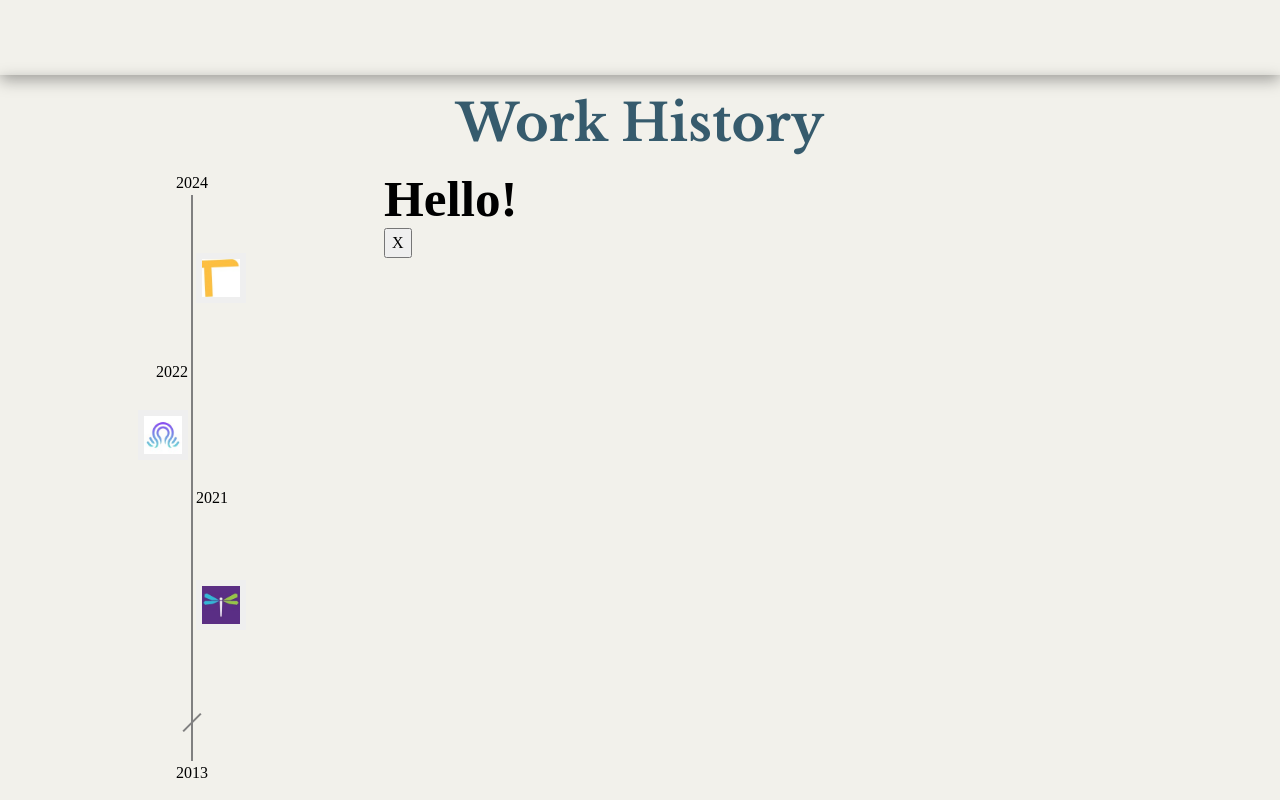
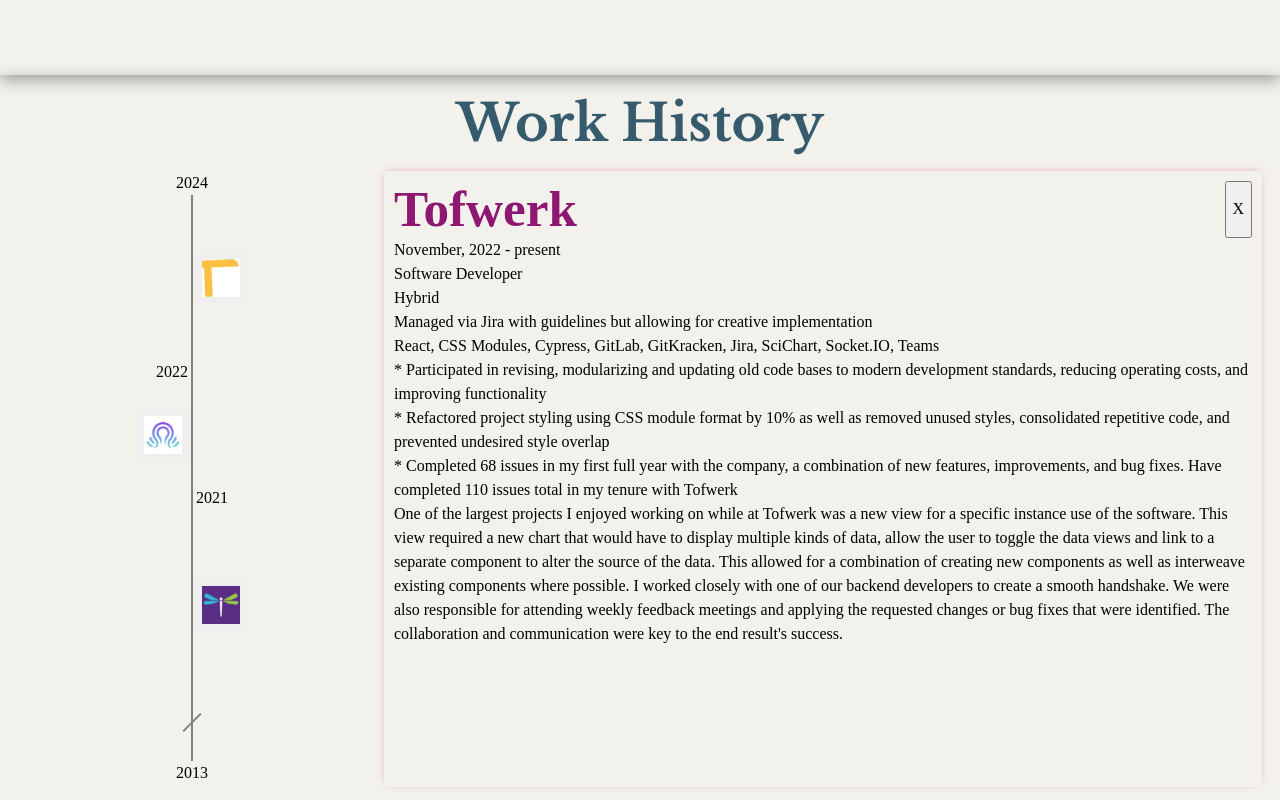
Before and after one commit to Meggs625/just_meg, a React (Vite) app: page / in a window 1280 px wide. Both pictures are taken after a click on the button 669 px from the left and 2528 px from the top of the page. Shown: the part 2250-3050 px from the top of the page. Built offline with nearby package versions, Linux system fonts and the light colour scheme.

Commit message:
WIP Building out company details

```diff
--- a/src/components/CompanyDetailsDisplay/CompanyDetailsDisplay.jsx
+++ b/src/components/CompanyDetailsDisplay/CompanyDetailsDisplay.jsx
@@ -1,13 +1,43 @@
-import React from "react";
+import React, { useMemo } from "react";
+import styles from "./CompanyDetailsDisplay.module.scss";
 
 export default function CompanyDetailsDisplay({
   selectedCompanyDetails,
   clearSelectedCompanyDetails,
 }) {
+  const { mainDetails, otherDetails, otherExperiences, mainProject } =
+    selectedCompanyDetails;
+
+  const formattedTechStack = useMemo(() => {
+    if (mainDetails.techStack.length) {
+      return mainDetails.techStack.join(", ");
+    }
+  }, [selectedCompanyDetails]);
+
+  const quickDetails = {};
   return (
-    <div>
-      <h1>Hello!</h1>
-      <button onClick={() => clearSelectedCompanyDetails()}>X</button>
-    </div>
+    <section className={styles.company_details_wrapper}>
+      <header className={styles.company_details_header}>
+        <h1 className={styles.company_title}>{mainDetails.company}</h1>
+        <button onClick={() => clearSelectedCompanyDetails()}>X</button>
+      </header>
+      <section>
+        <section>
+          <p>{`${mainDetails.startDate} - ${mainDetails.endDate}`}</p>
+          <p>{mainDetails.jobTitle}</p>
+          <p>{otherDetails.workEnvironment}</p>
+          <p>{otherDetails.tickets}</p>
+          <p>{formattedTechStack}</p>
+        </section>
+        <section>
+          {otherExperiences.map((experience, idx) => (
+            <p key={idx}>{`* ${experience}`}</p>
+          ))}
+        </section>
+        <section>
+          <p>{mainProject}</p>
+        </section>
+      </section>
+    </section>
   );
 }
--- /dev/null
+++ b/src/components/CompanyDetailsDisplay/CompanyDetailsDisplay.module.scss
@@ -0,0 +1,18 @@
+.company_details_wrapper {
+  width: 98%;
+  height: 98%;
+  padding: 10px;
+  box-shadow: 0px -1px 8px -4px rgb(215, 79, 155);
+  border-radius: 4px;
+  overflow: auto;
+}
+
+.company_details_header {
+  width: 100%;
+  display: flex;
+  justify-content: space-between;
+}
+
+.company_title {
+  color: rgb(141, 23, 113);
+}
```
